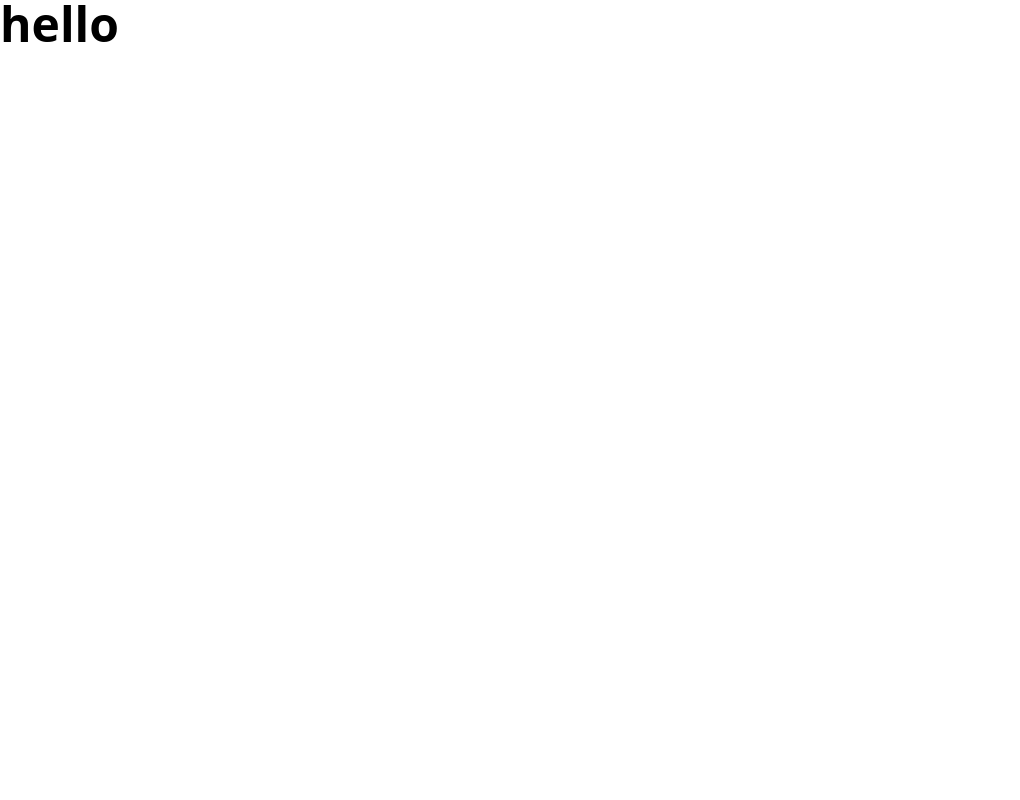
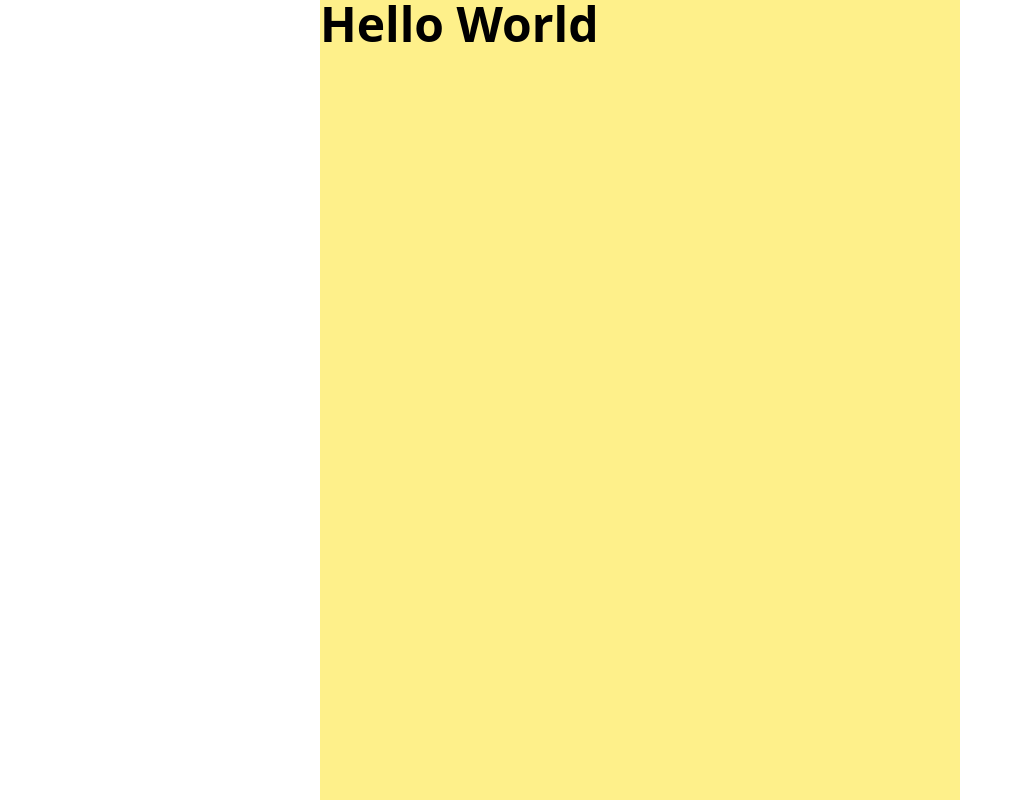
Before and after one commit to stanAlexandru26/next-Todo, a Next.js app: page / in a window 1280 px wide. Shown: the whole page, without its empty margins (0-1020 px from the left). Built offline with nearby package versions, Linux system fonts and the light colour scheme.

Commit message:
feat: add next-themes

```diff
--- a/package.json
+++ b/package.json
@@ -17,6 +17,7 @@
   "dependencies": {
     "clsx": "^1.2.1",
     "next": "^12.2.3",
+    "next-themes": "^0.2.0",
     "react": "^18.2.0",
     "react-dom": "^18.2.0",
     "tailwind-merge": "^1.5.1"
--- a/src/pages/_app.tsx
+++ b/src/pages/_app.tsx
@@ -1,9 +1,14 @@
 import { AppProps } from 'next/app';
+import { ThemeProvider } from 'next-themes';
 
 import '@/styles/globals.css';
 
 function MyApp({ Component, pageProps }: AppProps) {
-  return <Component {...pageProps} />;
+  return (
+    <ThemeProvider attribute='class' defaultTheme='system'>
+      <Component {...pageProps} />
+    </ThemeProvider>
+  );
 }
 
 export default MyApp;
--- a/src/pages/index.tsx
+++ b/src/pages/index.tsx
@@ -5,7 +5,9 @@ export default function HomePage() {
   return (
     <Layout>
       <Seo />
-      <h1>hello</h1>
+      <div className='layout bg-yellow-200'>
+        <h1>Hello World</h1>
+      </div>
     </Layout>
   );
 }
```
Also changed, not shown: 1 other file (tests, documents, lock files or other folders).
